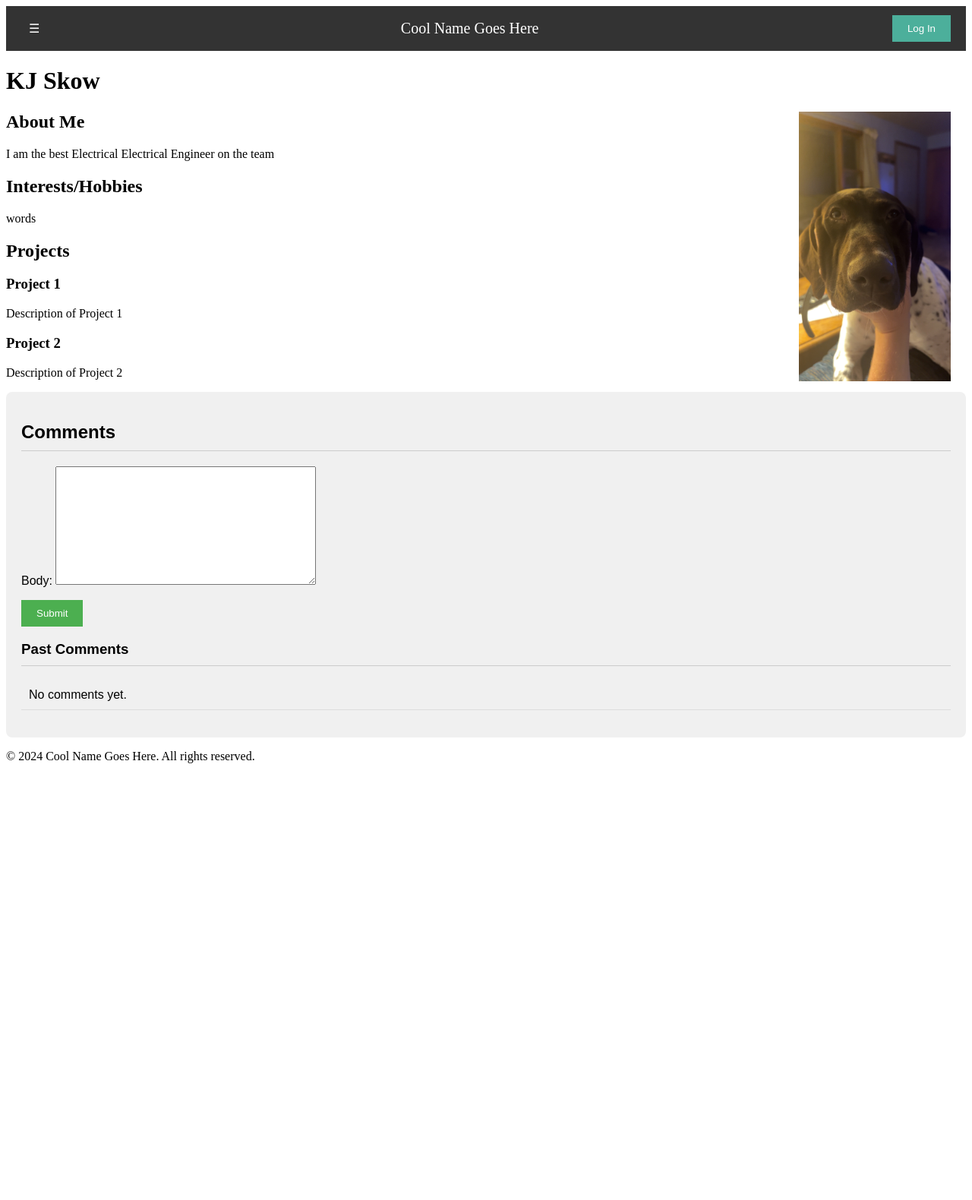
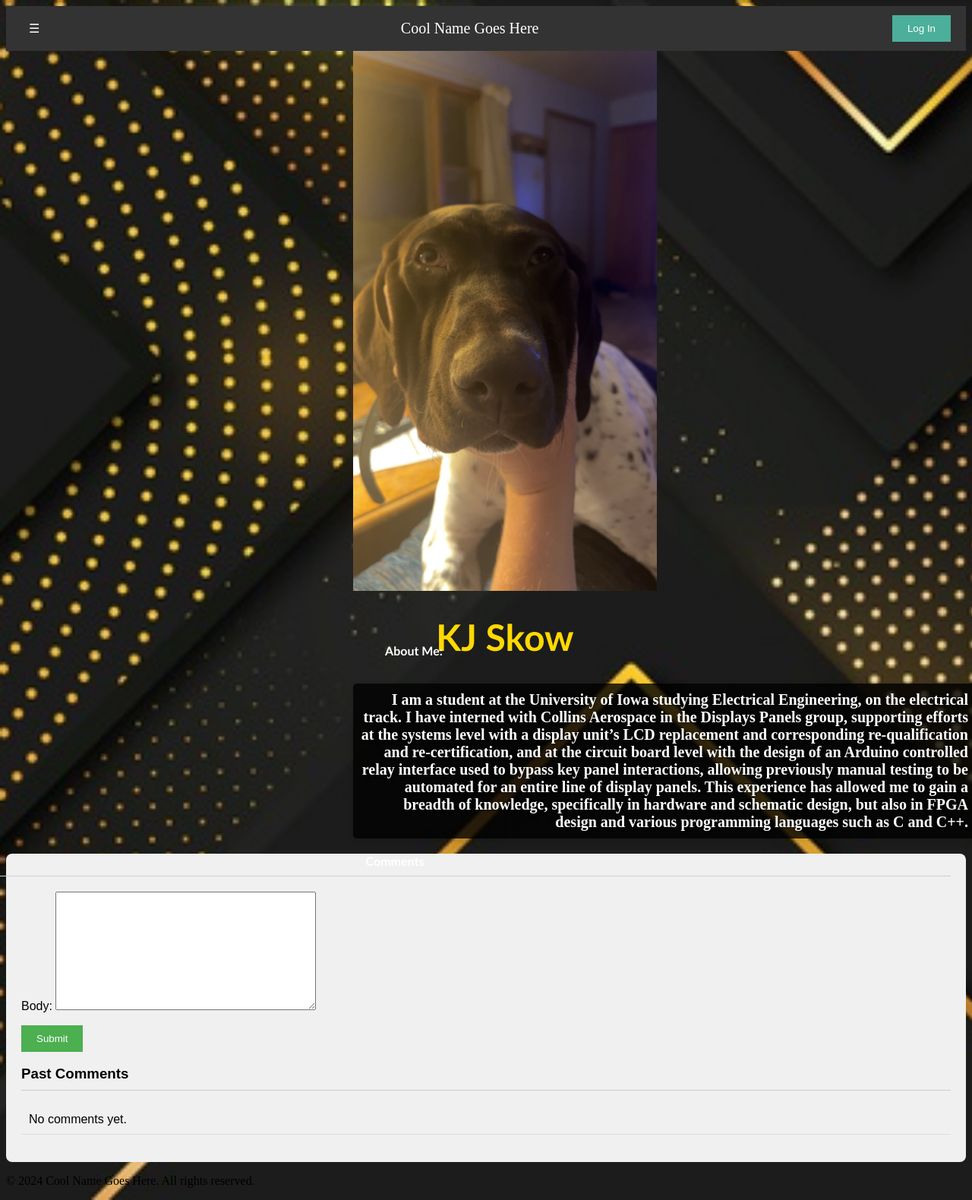
Before and after one commit to smblackwll/PrinciplesLab3, a Django app: page /kj/ in a window 1280 px wide. Shown: the whole page at 76% size. Before the commit the page ends 1005 px from the top, so only its background shows below. Run offline with Django 5.2, Linux system fonts and the light colour scheme; a user stored in the database is signed in; data comes from the database, SQL or seed files in the repository.

Commit message:
new file

```diff
--- a/home/templates/kj.html
+++ b/home/templates/kj.html
@@ -12,32 +12,23 @@
     <link rel="stylesheet" href="../../static/css/kj_style.css">
     <link rel="stylesheet" href="../../static/css/comments_style.css">
 
+    <div class="container">
+        <!-- Image -->
+        <img src = "../../static/kjphotos/IMG_3630.jpg" alt="Lulu" class="responsive-img">
         <h1>KJ Skow</h1>
-
-            <img src="../../static/kjphotos/IMG_3630.jpg" alt="Lulu" style="float: right; width: 200px; margin-right: 20px; margin-top: 0px;">
-            <h2>About Me</h2>
-            <p>I am the best Electrical Electrical Engineer on the team</p>
-
-            <h2>Interests/Hobbies</h2>
-            <p>words</p>
-
-            <h2>Projects</h2>
-            <div class="project">
-                <h3>Project 1</h3>
-                <p>Description of Project 1</p>
-            </div>
-            <div class="project">
-                <h3>Project 2</h3>
-                <p>Description of Project 2</p>
-            </div>
+        <h2>About Me:</h2>
+        <p class="portfolio-text">I am a student at the University of Iowa studying Electrical Engineering, on the electrical track.
+            I have interned with Collins Aerospace in the Displays Panels group, supporting efforts at the systems
+            level with a display unit’s LCD replacement and corresponding re-qualification and re-certification,
+            and at the circuit board level with the design of an Arduino controlled relay interface
+            used to bypass key panel interactions, allowing previously manual testing to be
+            automated for an entire line of display panels. This experience has allowed me to gain a
+            breadth of knowledge, specifically in hardware and schematic design, but also in FPGA
+            design and various programming languages such as C and C++.</p>
+    </div>
 
 
     {% include "comments.html" %}
-
-    {% comment %} <footer>
-        <img src="static/kjphotos/3178158.png" alt="email" style="float: left; width: 40px; margin-right: 10px; margin-top: 5px;">
-        <p>kenneth-skow@uiowa.edu</p>
-    </footer> {% endcomment %}
 </body>
 
 {% endblock %}
--- a/static/css/kj_style.css
+++ b/static/css/kj_style.css
@@ -0,0 +1,53 @@
+body {
+    background-image: url('static/kjphotos/sitebackground.jpeg');
+    background-size: cover;
+    background-position: center;
+    background-repeat: no-repeat;
+    min-height: 100vh;
+}
+
+h1 {
+    color: rgb(255, 217, 0);
+    font-family: 'Calibri', sans-serif;
+    font-size: 300%;
+    text-align: center;
+    margin-bottom: 0;
+}
+
+h2 {
+    color: rgb(255, 255, 255);
+    font-family: 'Calibri', sans-serif;
+    font-size: 100%;
+    text-align: center;
+    margin-top: -1.25em;
+    margin-left: -15em;
+}
+
+.container {
+    display: flex;
+    flex-direction: column; /* Stack items vertically */
+    justify-content: center; /* Center items vertically */
+    align-items: right; /* Center items horizontally */
+    text-align: right; padding-left: 50px; /* Center text */
+    width: 400px; /* Container takes up full width of the parent */
+    height: auto;
+    margin: 0 auto; /* Center container itself */
+}
+
+.responsive-img {
+    max-width: 100%; /* Image can scale down */
+    height: auto; /* Maintain aspect ratio */
+}
+
+.portfolio-text {
+    color: rgb(255, 255, 255); /* White text */
+    background-color: rgba(0, 0, 0, 0.795); /* Semi-transparent black background */
+    padding: 10px;
+    border-radius: 5px; /* Optional: adds rounded corners to the background */
+    text-shadow: 1px 1px 4px rgba(0, 0, 0, 0.5); /* Subtle text shadow */
+    font-weight: bold;
+    font-size: 1.25rem;
+    margin-top: 20px; /* Adjust the space between the image and text */
+    width: 200%; /* Maximum width of text for readability */
+    box-shadow: 0 4px 8px rgba(0, 0, 0, 0.1); /* Optional: adds a shadow to the box for depth */
+}
```
Also changed, not shown: kj.html (deleted, +0 -63 lines), kjphotos/3178158.png (deleted), kjphotos/IMG_3630.jpg (deleted), kjphotos/background.jpeg (deleted), static/kjphotos/sitebackground.jpeg (added).
